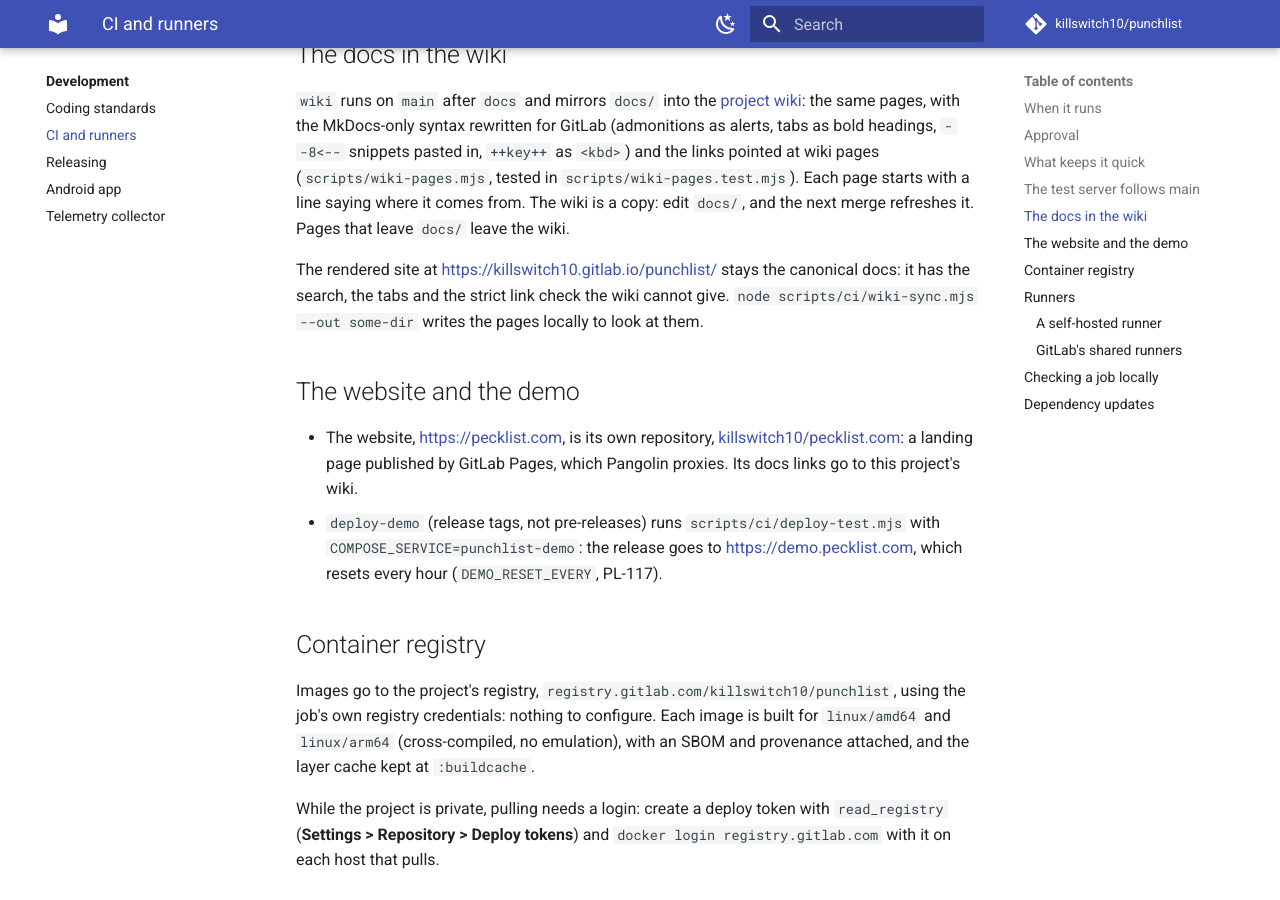
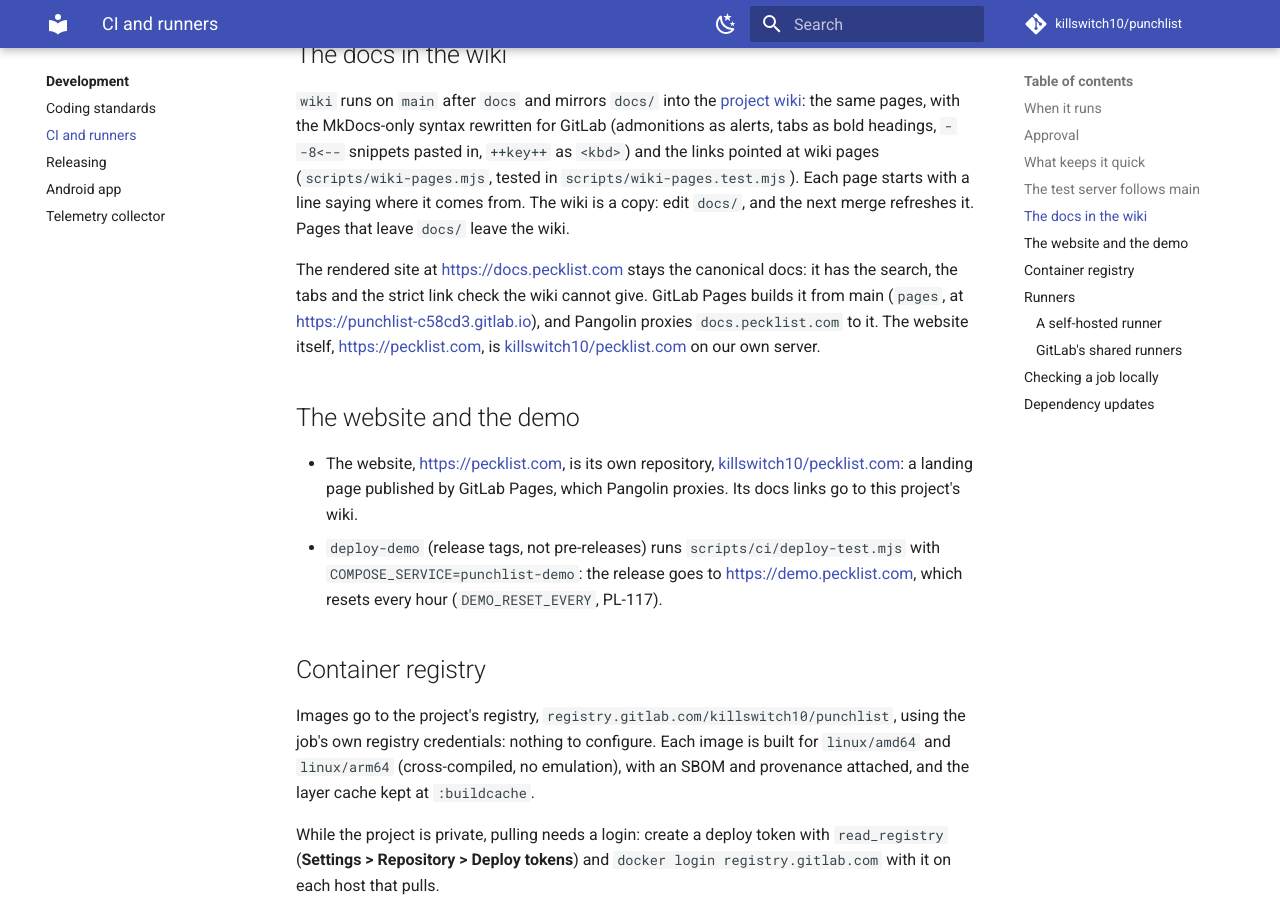
Before and after one commit to KillSwitchIO/PeckList, an MkDocs documentation site: the page built from docs/development/ci.md, in a window 1280 px wide and 900 px high, scrolled down 2289 px. Built offline with MkDocs 1.6.1 and Material for MkDocs 9.7.7, drawn with Linux system fonts in a browser that asks for light colours; comment, search, counter and statistics services are not loaded.

```diff
--- a/docs/development/ci.md
+++ b/docs/development/ci.md
@@ -77,9 +77,11 @@ the MkDocs-only syntax rewritten for GitLab (admonitions as alerts, tabs as bold
 line saying where it comes from. The wiki is a copy: edit `docs/`, and the next merge refreshes
 it. Pages that leave `docs/` leave the wiki.
 
-The rendered site at <https://killswitch10.gitlab.io/punchlist/> stays the canonical docs: it
-has the search, the tabs and the strict link check the wiki cannot give.
-`node scripts/ci/wiki-sync.mjs --out some-dir` writes the pages locally to look at them.
+The rendered site at <https://docs.pecklist.com> stays the canonical docs: it has the search, the
+tabs and the strict link check the wiki cannot give. GitLab Pages builds it from main (`pages`, at
+<https://punchlist-c58cd3.gitlab.io>), and Pangolin proxies `docs.pecklist.com` to it. The website
+itself, <https://pecklist.com>, is [killswitch10/pecklist.com](https://gitlab.com/killswitch10/pecklist.com)
+on our own server.
 
 ## The website and the demo
 
--- a/mkdocs.yml
+++ b/mkdocs.yml
@@ -2,7 +2,7 @@
 # Locally:  pip install -r docs/requirements.txt && mkdocs serve
 site_name: Punchlist
 site_description: Self-hosted, offline-first tasks and calendar
-site_url: https://killswitch10.gitlab.io/punchlist/
+site_url: https://docs.pecklist.com/
 repo_url: https://gitlab.com/killswitch10/punchlist
 repo_name: killswitch10/punchlist
 edit_uri: -/edit/main/docs/
```
Also changed, not shown: README.md (+1 -1 lines), docs/about/reporting-bugs.md (+1 -1 lines), 2 other files.
